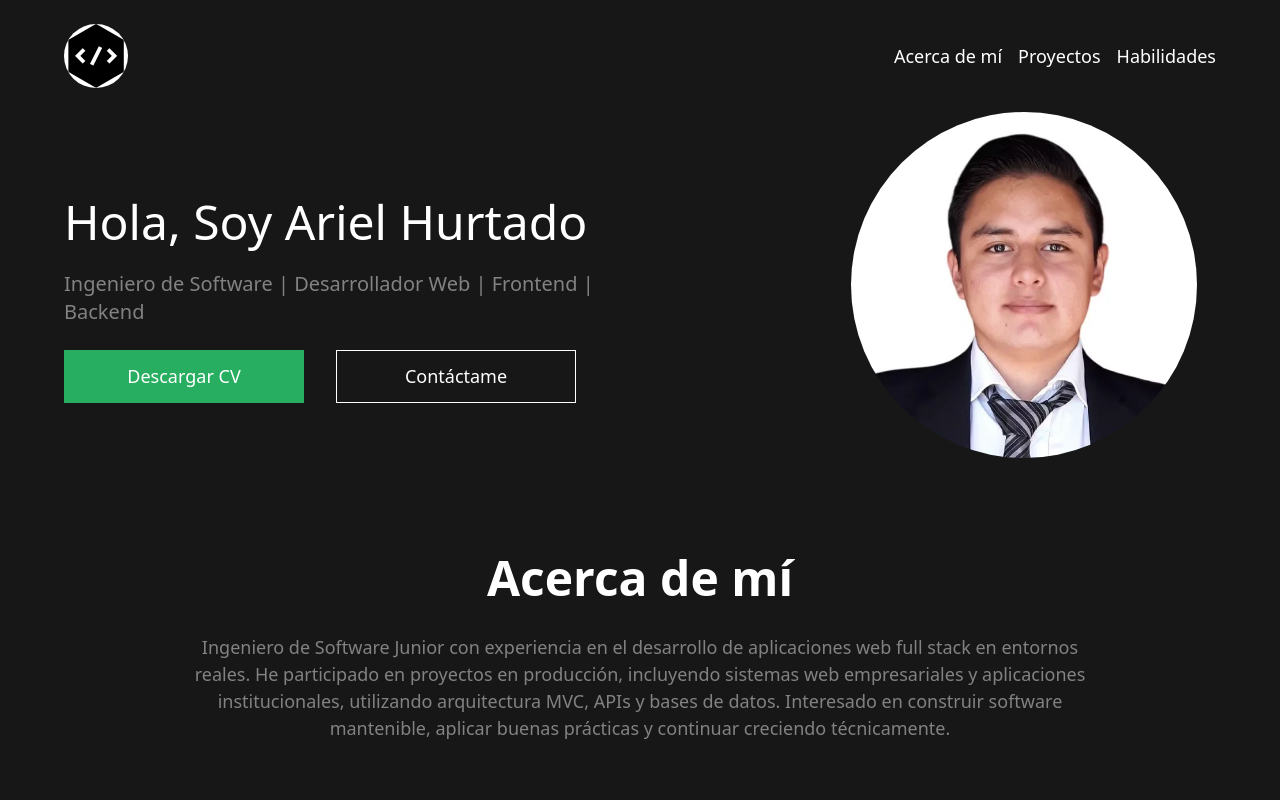
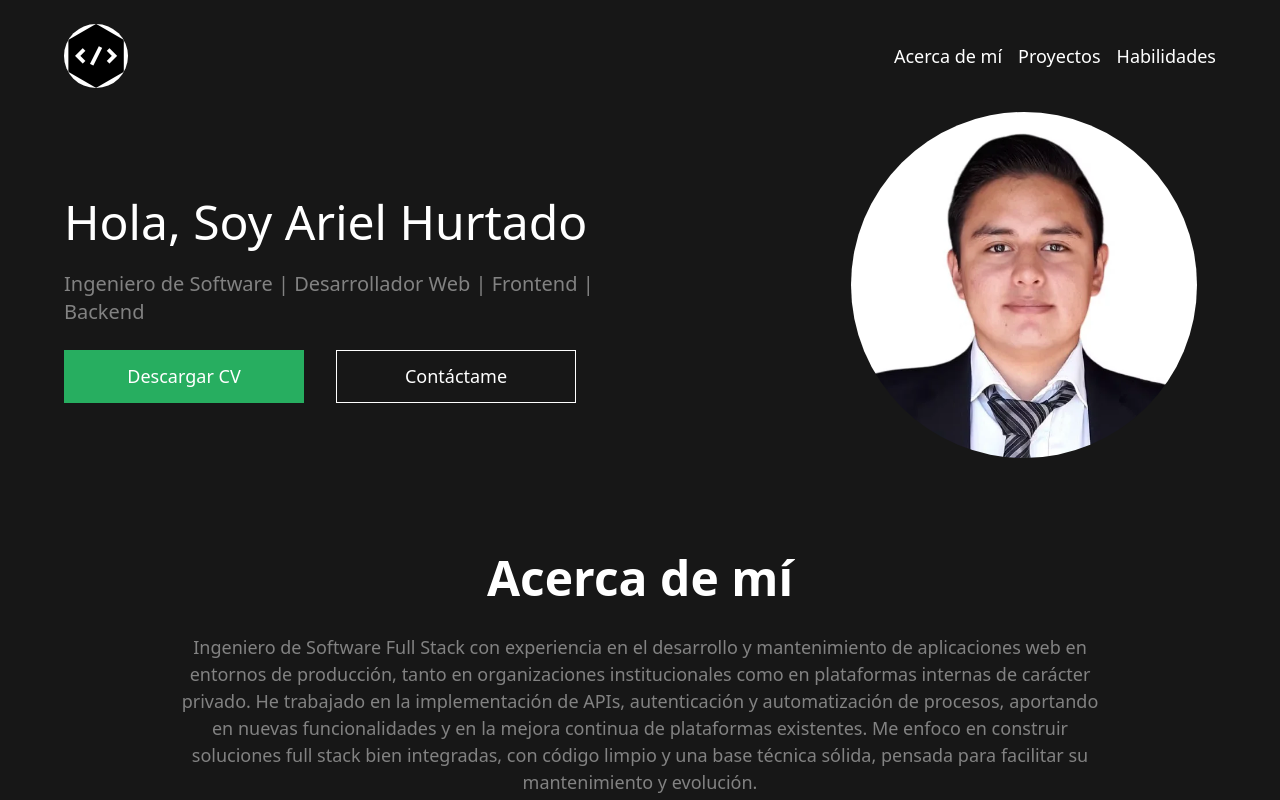
Before and after one commit to arielhurtado388/Portafolio, a React (Vite) app: page / in a window 1280 px wide. Shown: the top 800 px of the page. Built offline with nearby package versions, Linux system fonts and the light colour scheme.

Commit message:
Nueva descripcion

```diff
--- a/src/App.tsx
+++ b/src/App.tsx
@@ -15,12 +15,15 @@ function App() {
           <section className="py-8 text-center" id="about">
             <h2 className="text-4xl md:text-5xl font-bold">Acerca de mí</h2>
             <p className="mt-8 mb-16 leading-normal text-gray-color md:w-4/5 md:mx-auto">
-              Ingeniero de Software Junior con experiencia en el desarrollo de
-              aplicaciones web full stack en entornos reales. He participado en
-              proyectos en producción, incluyendo sistemas web empresariales y
-              aplicaciones institucionales, utilizando arquitectura MVC, APIs y
-              bases de datos. Interesado en construir software mantenible,
-              aplicar buenas prácticas y continuar creciendo técnicamente.
+              Ingeniero de Software Full Stack con experiencia en el desarrollo
+              y mantenimiento de aplicaciones web en entornos de producción,
+              tanto en organizaciones institucionales como en plataformas
+              internas de carácter privado. He trabajado en la implementación de
+              APIs, autenticación y automatización de procesos, aportando en
+              nuevas funcionalidades y en la mejora continua de plataformas
+              existentes. Me enfoco en construir soluciones full stack bien
+              integradas, con código limpio y una base técnica sólida, pensada
+              para facilitar su mantenimiento y evolución.
             </p>
 
             <div className="grid gap-8 justify-center justify-items-center md:grid-cols-3">
```
